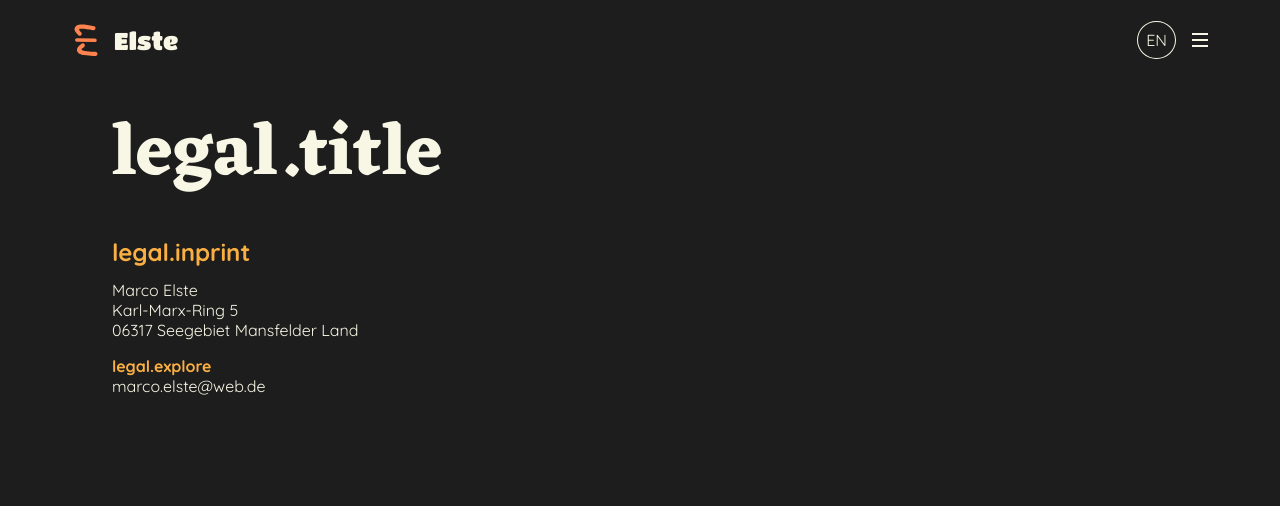
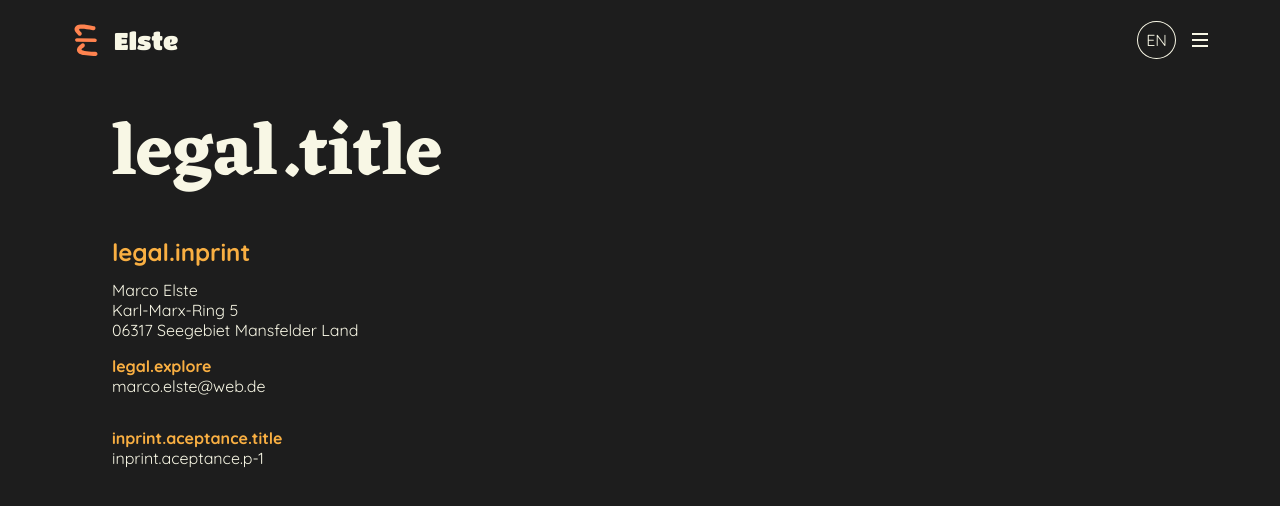
Before and after one commit to elma1989/portfolio, an Angular app: page /impressum in a window 1280 px wide. Shown: the top 506 px of the page. Built offline with nearby package versions, Linux system fonts and the light colour scheme.

Commit message:
chore: Added InprintParagraphComponent

```diff
--- /dev/null
+++ b/src/app/legal-notice/inprint-paragraph/inprint-paragraph.component.css
@@ -0,0 +1,4 @@
+h3 {
+    color: var(--yellow);
+    font-weight: bold;
+}
--- /dev/null
+++ b/src/app/legal-notice/inprint-paragraph/inprint-paragraph.component.html
@@ -0,0 +1,4 @@
+<h3>
+    <ng-content select="[paragraph-title]"></ng-content>
+</h3>
+<ng-content select="[paragraph-body]"></ng-content>
--- a/src/app/legal-notice/legal-notice.component.html
+++ b/src/app/legal-notice/legal-notice.component.html
@@ -14,14 +14,20 @@ flex justify-center">
     text-[2rem]/[2rem] lg:text-[4.5rem]/[4.5rem]
     py-4">{{ 'legal.title' | translate }}</h1>
         <header class="flex flex-col gap-4">
-        <h2 class="font-bold text-[1.5rem]/[1.5rem] tx-yellow"
-        >{{ 'legal.inprint' | translate }}</h2>
-        <p>Marco Elste<br/>Karl-Marx-Ring 5<br/>06317 Seegebiet Mansfelder Land</p>
+            <h2 class="font-bold text-[1.5rem]/[1.5rem] tx-yellow">{{ 'legal.inprint' | translate }}</h2>
+            <p>Marco Elste<br />Karl-Marx-Ring 5<br />06317 Seegebiet Mansfelder Land</p>
             <div>
-            <h3 class="font-bold tx-yellow"
-            >{{'legal.explore' | translate }}</h3>
+                <h3 class="font-bold tx-yellow">{{'legal.explore' | translate }}</h3>
                 marco.elste&#64;web.de
             </div>
         </header>
+        @for (p of paragraphs; track p.id) {
+            <inprint-paragraph>
+                <span paragraph-title>{{ `inprint.${p.id}.title` | translate }}</span>
+                @for (i of getCounter(p.numberParagraphs); track i) {
+                    <p paragraph-body>{{ `inprint.${p.id}.p-${i}` | translate }}</p>
+                }
+            </inprint-paragraph>
+        }
     </div>
 </main>
--- a/src/app/legal-notice/legal-notice.component.ts
+++ b/src/app/legal-notice/legal-notice.component.ts
@@ -4,23 +4,43 @@ import { SectionService } from '../shared/services/section.service';
 import { SectionType } from '../shared/enums/section-type';
 import { CommonModule } from '@angular/common';
 import { TranslatePipe } from '../shared/pipes/translate.pipe';
+import { InprintParagraphComponent } from './inprint-paragraph/inprint-paragraph.component';
+
+type InprintParagraph = {
+  id: string,
+  numberParagraphs: number
+}
 
 @Component({
   selector: 'legal-notice',
   imports: [
     HeaderComponent,
     CommonModule,
-    TranslatePipe
+    TranslatePipe,
+    InprintParagraphComponent
   ],
   templateUrl: './legal-notice.component.html',
   styleUrl: './legal-notice.component.css'
 })
 export class LegalNoticeComponent {
   private sec: SectionService = inject(SectionService);
+  private readonly ps: InprintParagraph[] = [
+    {id: 'aceptance', numberParagraphs: 1}
+  ]
 
   constructor() {
     this.sec.section = SectionType.SKILLS;
   }
 
   get mobile(): Signal<boolean> { return this.sec.mobile; }
+
+  get paragraphs(): InprintParagraph[] { return this.ps; }
+
+  getCounter(value: number): number[] {
+    const numbers: number[] = [];
+    for(let i = 1; i<= value; i++) {
+      numbers.push(i);
+    }
+    return numbers;
+  }
 }
```
Also changed, not shown: src/app/legal-notice/inprint-paragraph/inprint-paragraph.component.ts (added, +11 -0 lines), 2 other files (tests, documents, lock files or other folders). Lines whose indentation alone changed are shown as unchanged.
